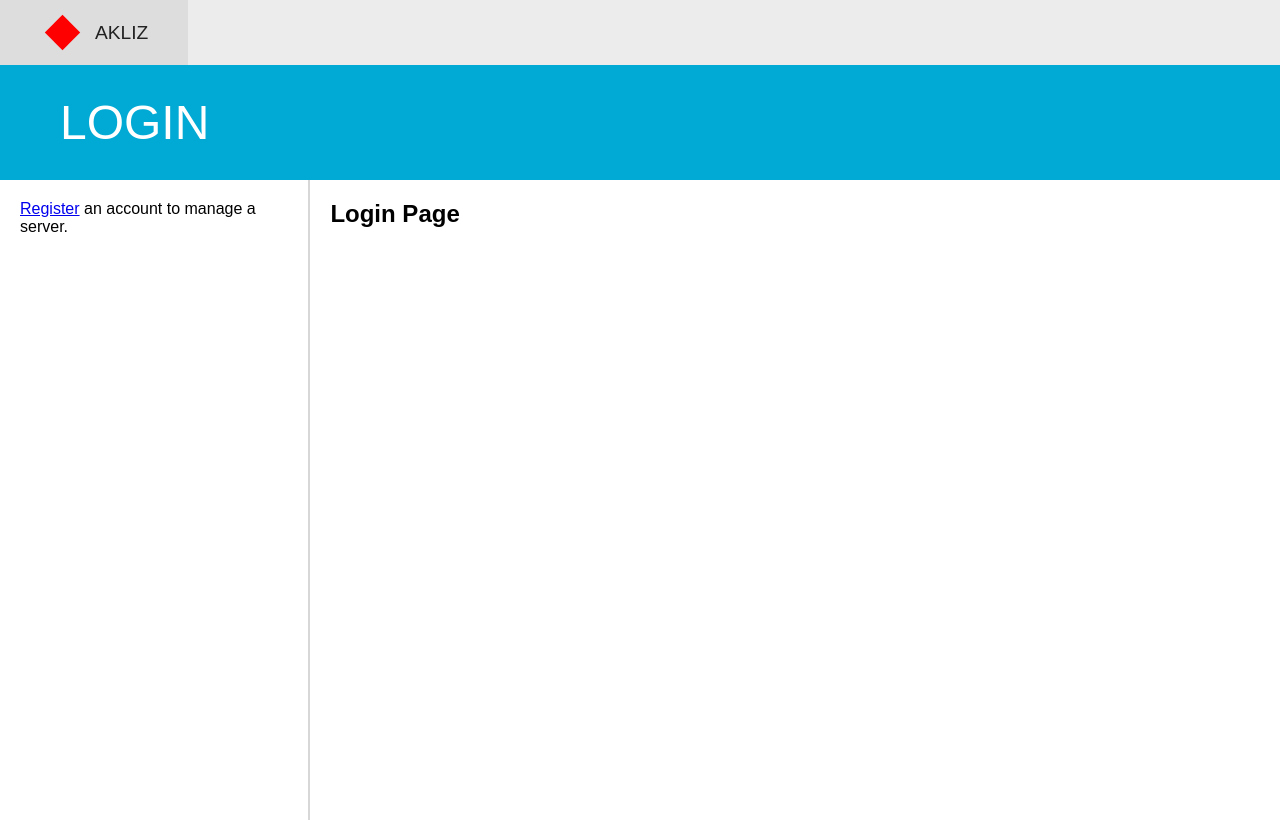
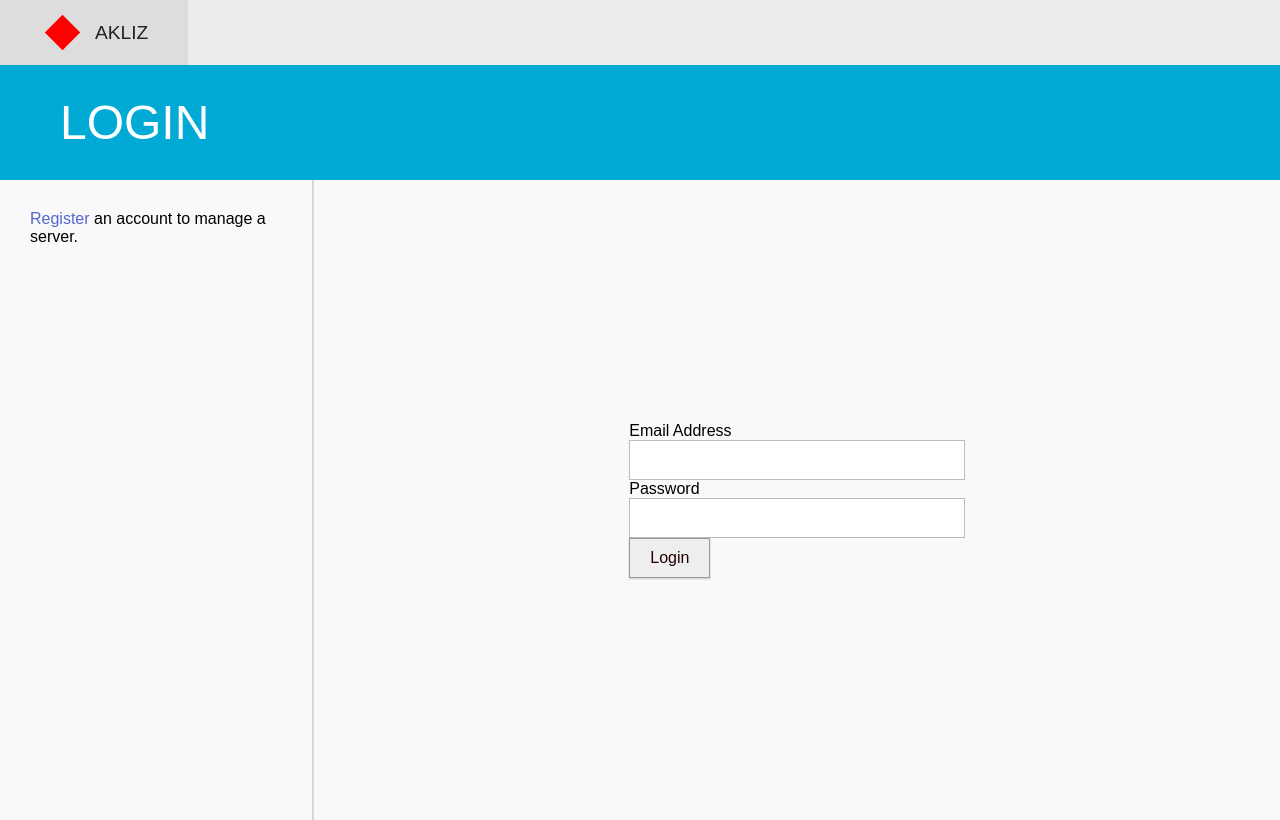
Before and after one commit to k4netw/akliz-clone, a Flask app: page /login in a window 1280 px wide. Run offline with Flask 3, Linux system fonts and the light colour scheme.

Commit message:
altered css and some of the html

```diff
--- a/static/style.css
+++ b/static/style.css
@@ -9,6 +9,7 @@ html, body {
     padding: 0;
     height: 100%;
     font-family: Arial, sans-serif;
+    background-color: #F9F9F9;
 }
 
 .top-header {
@@ -89,8 +90,8 @@ html, body {
 
 .sidebar {
     width: 400px;
-    padding: 20px;
-    background-color: #FFFFFF;
+    padding: 30px;
+    background-color: #F9F9F9;
     border-right: 2px solid #D7D7D7;
 }
 
@@ -98,4 +99,59 @@ html, body {
     width: 100%;
     padding: 20px;
     overflow-y: auto;
+    justify-content: center;
+    align-items: center;
+    display: flex;
 }
+
+.sidebar a {
+    color: #5566CC;
+    text-decoration: none;
+}
+
+.sidebar a:hover {
+    color: #0099FF;
+}
+
+
+input[type="text"],
+input[type="email"],
+input[type="password"],
+textarea {
+    width: 100%;
+    padding: 10px;
+    font-size: 1em;
+    border: 1px solid #bbbbbb;
+    border-radius: 0;
+    background-color: #FFFFFF;
+    box-shadow: none;
+}
+
+input[type="text"]:focus,
+input[type="email"]:focus,
+input[type="password"]:focus,
+textarea:focus {
+    border-color: #666666;
+    outline: none;
+}
+
+button {
+    padding: 10px 20px;
+    font-size: 1em;
+    color: #240000;
+    background-color: #eeeeee;
+    border: 1px solid #989898;
+    border-radius: 0;
+    box-shadow: 0 1px 2px rgba(0, 0, 0, 0.2);
+    cursor: pointer;
+    transition: background-color 0.2s ease-in-out;
+}
+
+button:hover {
+    background-color: #e0e0e0;
+}
+
+button:focus {
+    outline: none;
+    border-color: #999;
+}
--- a/templates/login.html
+++ b/templates/login.html
@@ -9,5 +9,19 @@
 {% endblock %}
 
 {% block content %}
-    <h2>Login Page</h2>
+    <div class="login-form">
+        <form action="/login" method="post">
+            <div class="form-group">
+                <label for="email">Email Address</label>
+                <input type="email" id="email" name="email" required>
+            </div>
+
+            <div class="form-group">
+                <label for="password">Password</label>
+                <input type="password" id="password" name="password" required>
+            </div>
+
+            <button type="submit">Login</button>
+        </form>
+    </div>
 {% endblock %}
--- a/templates/mainLayout.html
+++ b/templates/mainLayout.html
@@ -16,7 +16,7 @@
         <nav class="navigation">
             <a href="/servers">SERVERS</a>
             <a href="/my-account">MY ACCOUNT</a>
-            <a href="/logout">LOGOUT</a>
+            <a href="/login">LOGOUT</a>
         </nav>
     </div>
 
```
